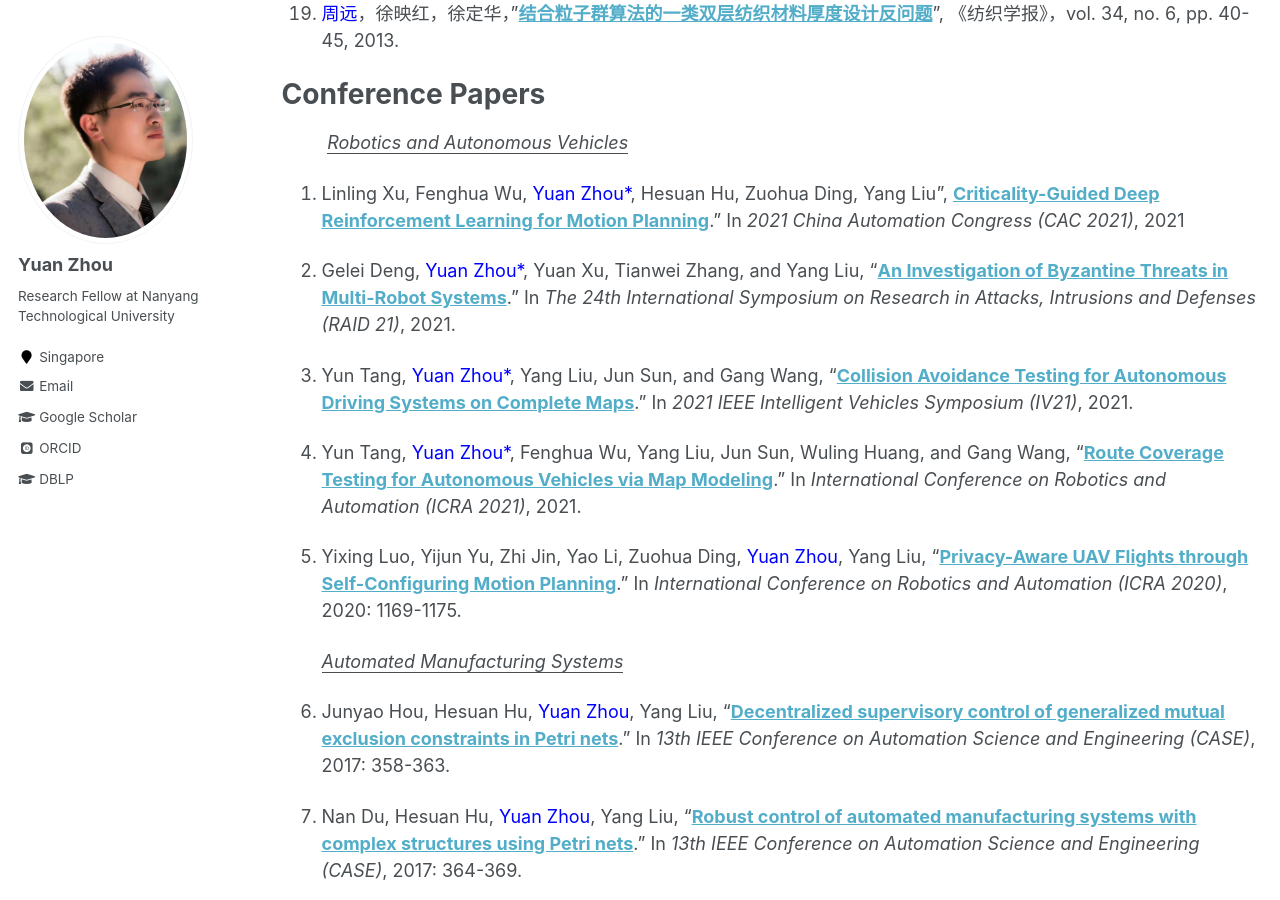
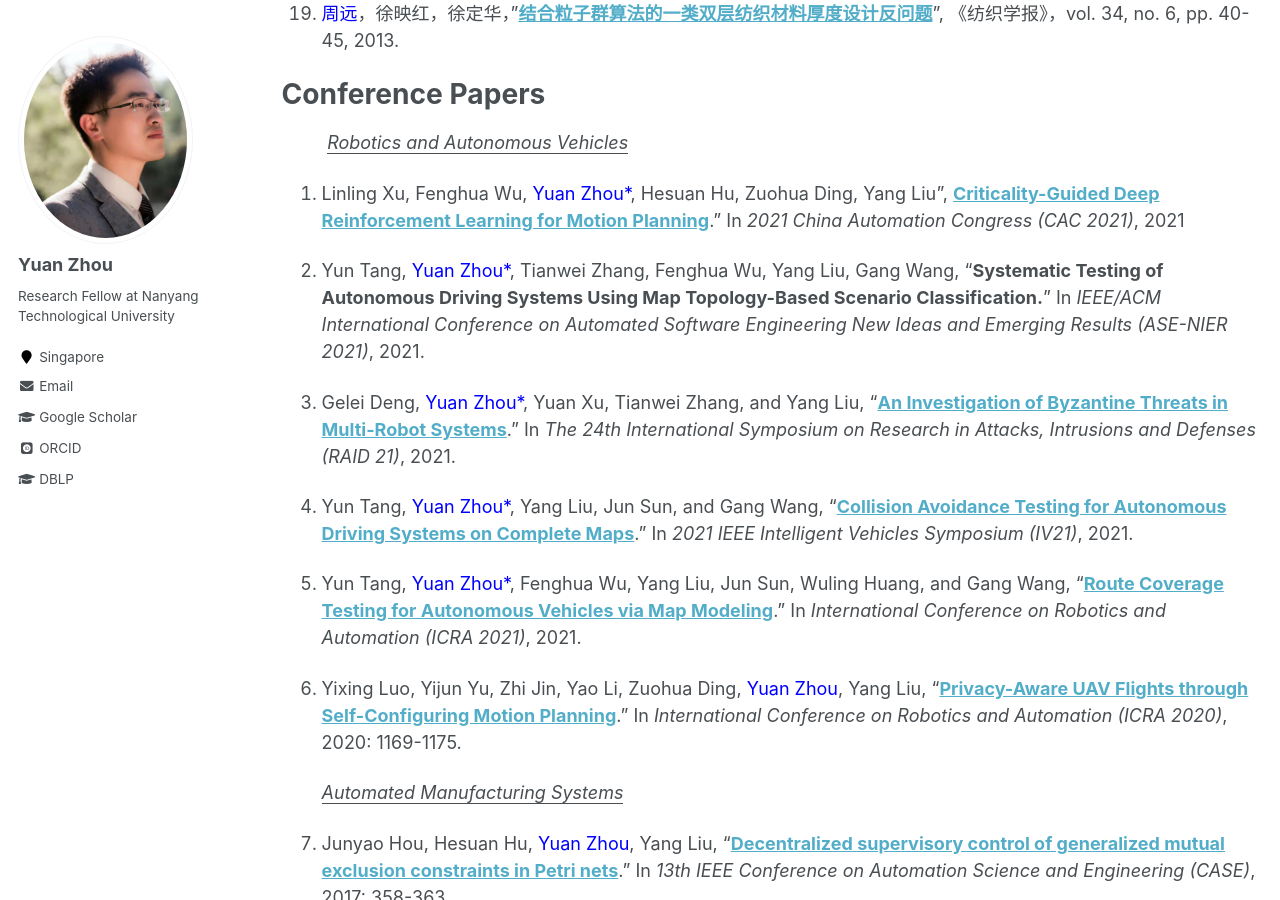
Before and after one commit to yuanzhou-yzhou/yuanzhou-yzhou.github.io, a Jekyll site: the page built from _pages/publications.md, in a window 1280 px wide and 900 px high, scrolled down 2127 px. Built offline with Jekyll 4.4.1, drawn with Linux system fonts in a browser that asks for light colours; some web fonts are replaced; comment, search, counter and statistics services are not loaded.

Commit message:
Update publications.md

```diff
--- a/_pages/publications.md
+++ b/_pages/publications.md
@@ -71,6 +71,8 @@ Name marked with * implies that I am the corresponding author.
 
 1. Linling Xu, Fenghua Wu, <span style="color:blue">Yuan Zhou\*</span>, Hesuan Hu, Zuohua Ding, Yang Liu", **[Criticality-Guided Deep Reinforcement Learning for Motion Planning](https://yuanzhou-yzhou.github.io/files/DRL_for_motion_planning.pdf)**." In *2021 China Automation Congress (CAC 2021)*, 2021
 
+1. Yun Tang, <span style="color:blue">Yuan Zhou\*</span>, Tianwei Zhang, Fenghua Wu, Yang Liu, Gang Wang, "**Systematic Testing of Autonomous Driving Systems Using Map Topology-Based Scenario Classification.**" In *IEEE/ACM International Conference on Automated Software Engineering New Ideas and Emerging Results (ASE-NIER 2021)*, 2021.
+
 1. Gelei Deng, <span style="color:blue">Yuan Zhou\*</span>, Yuan Xu, Tianwei Zhang, and Yang Liu, "**[An Investigation of Byzantine Threats in Multi-Robot Systems](https://personal.ntu.edu.sg/tianwei.zhang/paper/raid2021-1.pdf)**." In *The 24th International Symposium on Research in Attacks, Intrusions and Defenses (RAID 21)*, 2021.
 
 1. Yun Tang, <span style="color:blue">Yuan Zhou\*</span>, Yang Liu, Jun Sun, and Gang Wang, "**[Collision Avoidance Testing for Autonomous Driving Systems on Complete Maps](https://ieeexplore.ieee.org/document/9575536)**." In *2021 IEEE Intelligent Vehicles Symposium (IV21)*, 2021.
```
